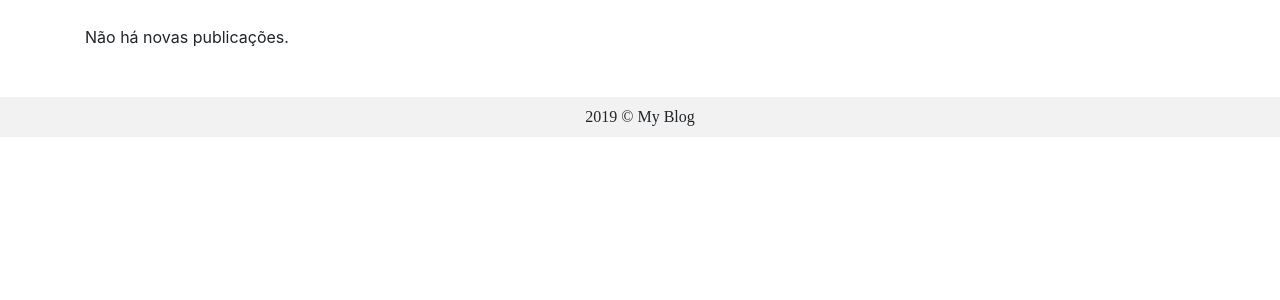
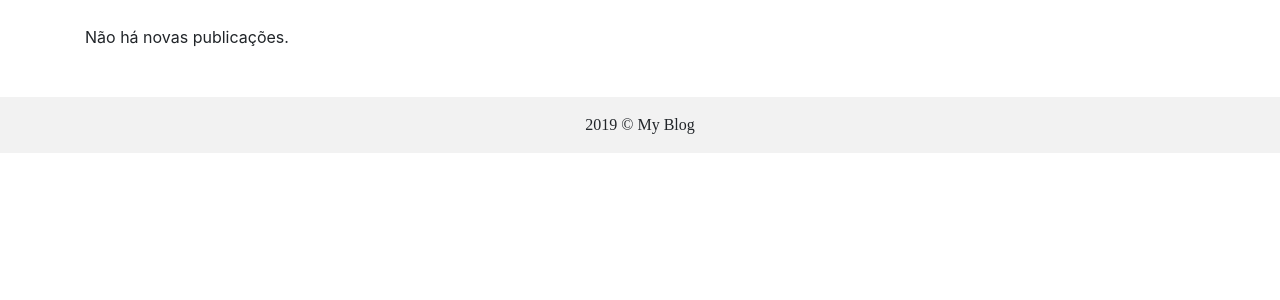
Before and after one commit to fabianapduarte/blog, a CodeIgniter app: page /blog/ in a window 1280 px wide. Shown: the part 210-510 px from the top of the page. Run offline with CodeIgniter, Linux system fonts and the light colour scheme; data that the repository does not hold is empty; some libraries are stand-ins or nearby versions; some web fonts are replaced.

Commit message:
alteração no padding do footer

```diff
--- a/application/views/footer.php
+++ b/application/views/footer.php
@@ -1,4 +1,4 @@
-		<div class="text-center p-2 font-serif" style="background-color: #F2F2F2">
+		<div class="text-center p-3 font-serif" style="background-color: #F2F2F2">
 			<div>2019 &copy; My Blog</div>
 		</div>
 	</body>
```
